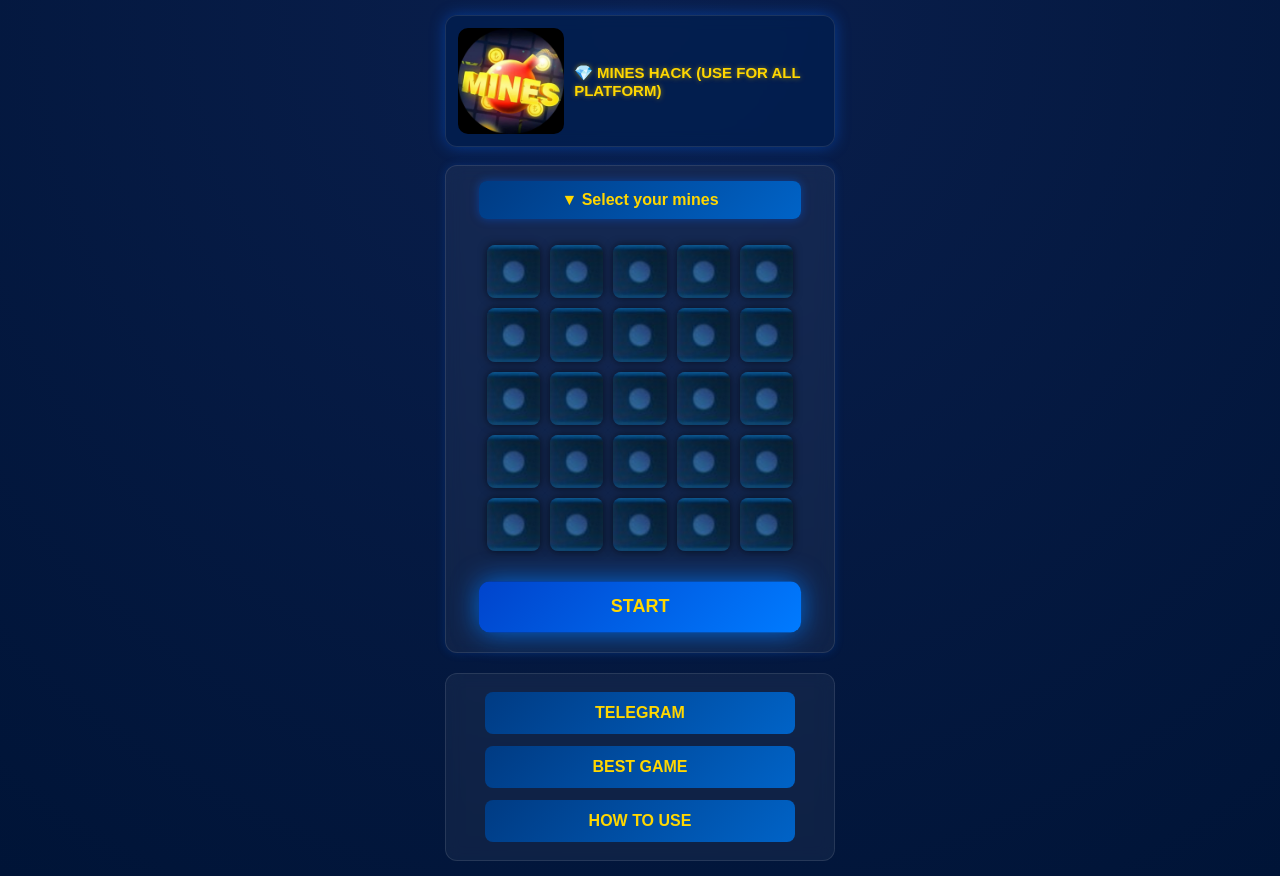
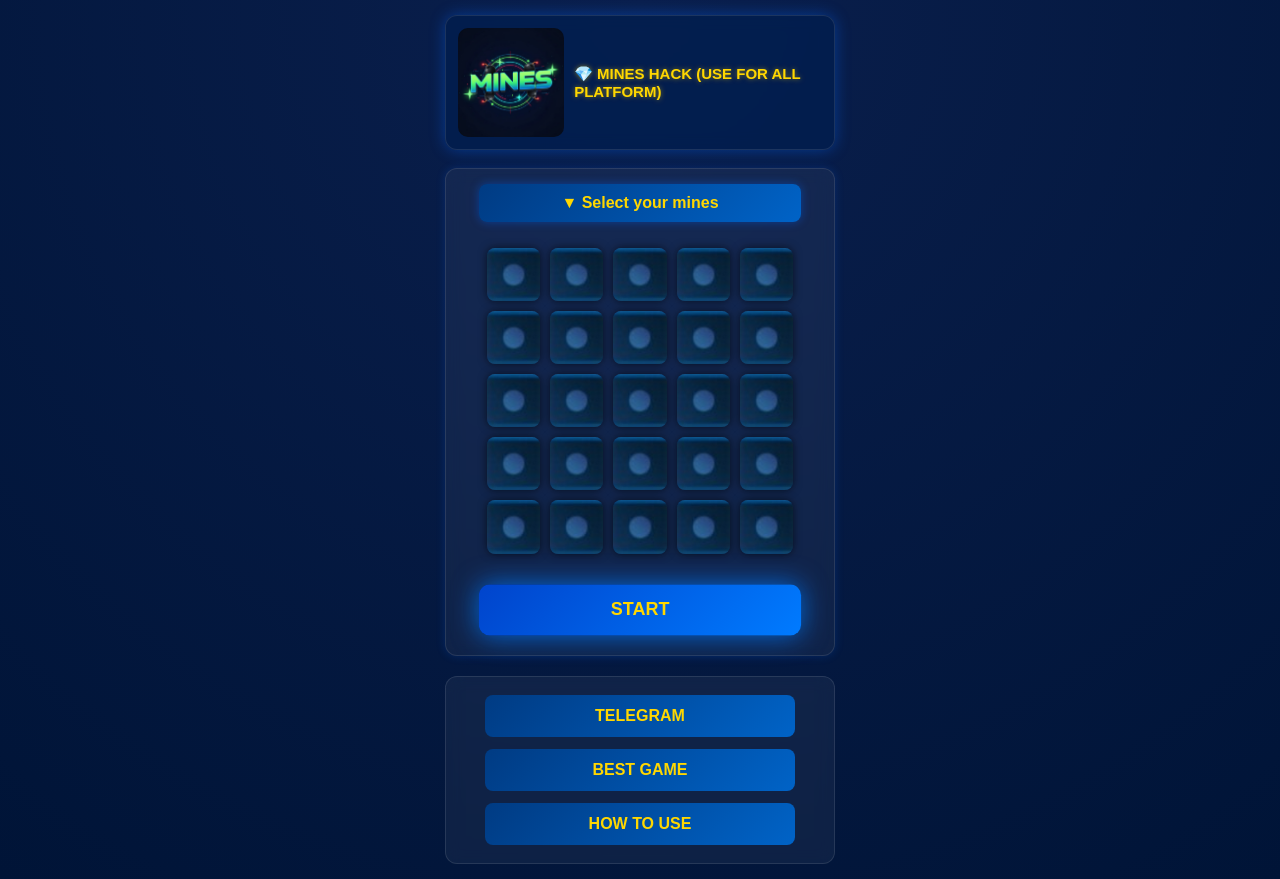
Before and after one commit to S2817251/MinesPrediction, a plain HTML site: page index.html in a window 1280 px wide. Drawn offline with Linux system fonts and the light colour scheme.

Commit message:
Updated files with new changes

```diff
--- a/index.html
+++ b/index.html
@@ -249,7 +249,7 @@
   <div class="app">
     <div class="card">
       <div class="cardimg">
-        <img src="stake.png" alt="logo" />
+        <img src="logo.png" alt="logo" />
       </div>
       <div class="cardinfo">💎 MINES HACK (USE FOR ALL PLATFORM)</div>
     </div>
```
